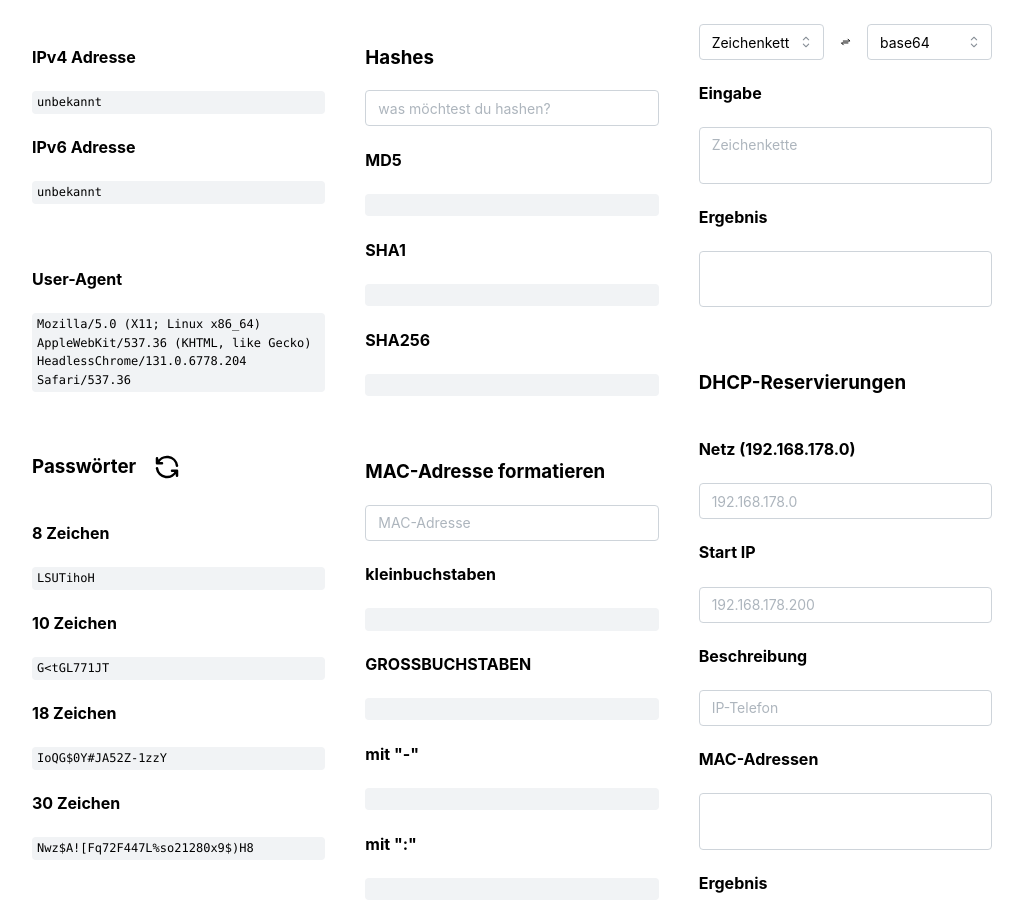
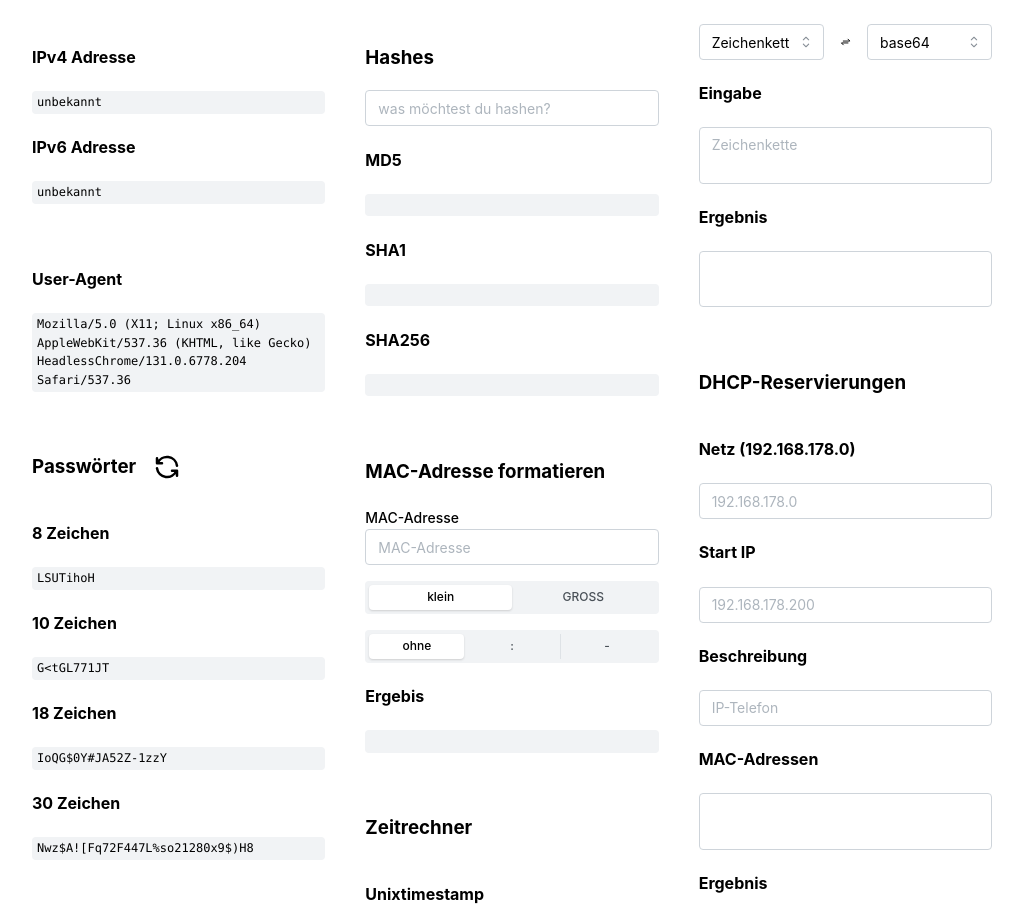
Before and after one commit to Lukas-Nielsen/tools, a React (Vite) app: page / in a window 1280 px wide. Shown: the top 915 px of the page, without its empty margins (128-1151 px from the left). Built offline with nearby package versions, Linux system fonts and the light colour scheme.

Commit message:
make mac format dynamic

```diff
--- a/src/pages/MAC.tsx
+++ b/src/pages/MAC.tsx
@@ -1,67 +1,74 @@
-import React, { ChangeEvent, useState } from "react";
-import { Card, Code, CopyButton, Input, Tooltip } from "@mantine/core";
+import React, { useState } from "react";
+import {
+	Card,
+	Code,
+	CopyButton,
+	SegmentedControl,
+	Stack,
+	TextInput,
+	Tooltip,
+} from "@mantine/core";
 
 const Mac = () => {
-	const [mac, setMac] = useState({
-		lower: "",
-		upper: "",
-		dash: "",
-		colon: "",
-	});
+	const [mac, setMac] = useState<string>("");
+	const [macCase, setCase] = useState<string>("lower");
+	const [sep, setSep] = useState<string>("");
 
-	const newFormat = (e: ChangeEvent<HTMLInputElement>) => {
-		let text = e.target.value;
-		if (text.length === 12 || text.length === 17) {
-			text = text.replaceAll(":", "");
-			text = text.replaceAll("-", "");
-			setMac({
-				lower: text.toLowerCase(),
-				upper: text.toUpperCase(),
-				dash: text
-					.split(/(.{2})/)
-					.filter((O) => O)
-					.join("-"),
-				colon: text
-					.split(/(.{2})/)
-					.filter((O) => O)
-					.join(":"),
-			});
+	const format = () => {
+		let r = mac;
+		if (r.length === 12 || r.length === 17) {
+			r = r.replaceAll(":", "");
+			r = r.replaceAll("-", "");
+
+			if (macCase === "lower") {
+				r = r.toLowerCase();
+			} else {
+				r = r.toUpperCase();
+			}
+
+			return r
+				.split(/(.{2})/)
+				.filter((O) => O)
+				.join(sep);
 		}
+		return "";
 	};
 
 	return (
 		<Card mb="xs">
 			<h3>MAC-Adresse formatieren</h3>
-			<Input placeholder="MAC-Adresse" onChange={newFormat} />
-			<h4>kleinbuchstaben</h4>
-			<CopyButton value={mac.lower}>
+			<Stack>
+				<TextInput
+					label="MAC-Adresse"
+					placeholder="MAC-Adresse"
+					value={mac}
+					onChange={(e) => setMac(e.currentTarget.value)}
+				/>
+				<SegmentedControl
+					size="xs"
+					value={macCase}
+					onChange={setCase}
+					data={[
+						{ label: "klein", value: "lower" },
+						{ label: "GROSS", value: "upper" },
+					]}
+				/>
+				<SegmentedControl
+					size="xs"
+					value={sep}
+					onChange={setSep}
+					data={[
+						{ label: "ohne", value: "" },
+						{ label: ":", value: ":" },
+						{ label: "-", value: "-" },
+					]}
+				/>
+			</Stack>
+			<h4>Ergebis</h4>
+			<CopyButton value={format()}>
 				{({ copied, copy }) => (
 					<Tooltip label={copied ? "MAC kopiert" : "MAC kopieren"}>
-						<Code onClick={copy}>{mac.lower}&nbsp;</Code>
-					</Tooltip>
-				)}
-			</CopyButton>
-			<h4>GROSSBUCHSTABEN</h4>
-			<CopyButton value={mac.upper}>
-				{({ copied, copy }) => (
-					<Tooltip label={copied ? "MAC kopiert" : "MAC kopieren"}>
-						<Code onClick={copy}>{mac.upper}&nbsp;</Code>
-					</Tooltip>
-				)}
-			</CopyButton>
-			<h4>mit "-"</h4>
-			<CopyButton value={mac.dash}>
-				{({ copied, copy }) => (
-					<Tooltip label={copied ? "MAC kopiert" : "MAC kopieren"}>
-						<Code onClick={copy}>{mac.dash}&nbsp;</Code>
-					</Tooltip>
-				)}
-			</CopyButton>
-			<h4>mit ":"</h4>
-			<CopyButton value={mac.colon}>
-				{({ copied, copy }) => (
-					<Tooltip label={copied ? "MAC kopiert" : "MAC kopieren"}>
-						<Code onClick={copy}>{mac.colon}&nbsp;</Code>
+						<Code onClick={copy}>{format()}&nbsp;</Code>
 					</Tooltip>
 				)}
 			</CopyButton>
```
